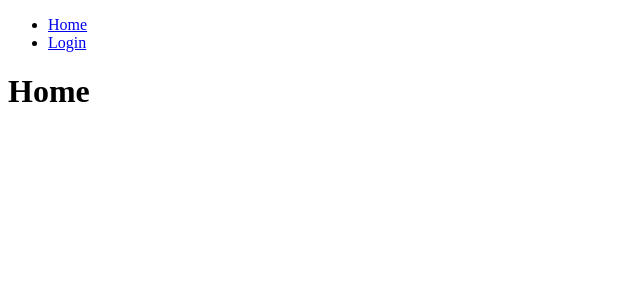
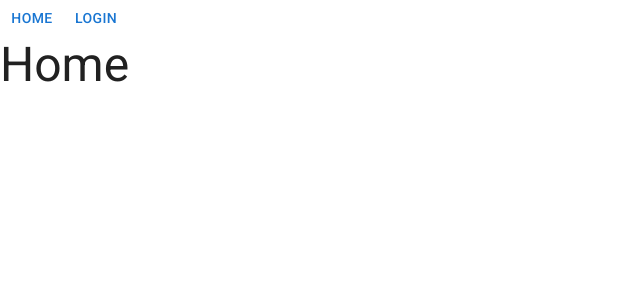
Before and after one commit to mikechatzis/ft_transcendence, a React (Create React App) app in the folder front_end/: page / in a window 1280 px wide. Shown: the top 300 px of the page, without its empty margins (0-640 px from the left). Built offline with nearby package versions, Linux system fonts and the light colour scheme.

Commit message:
mui setup

```diff
--- a/front_end/package.json
+++ b/front_end/package.json
@@ -3,6 +3,10 @@
   "version": "0.1.0",
   "private": true,
   "dependencies": {
+    "@emotion/react": "^11.10.0",
+    "@emotion/styled": "^11.10.0",
+    "@mui/icons-material": "^5.10.2",
+    "@mui/material": "^5.10.2",
     "@testing-library/jest-dom": "^5.16.5",
     "@testing-library/react": "^13.3.0",
     "@testing-library/user-event": "^13.5.0",
--- a/front_end/public/index.html
+++ b/front_end/public/index.html
@@ -24,6 +24,7 @@
       work correctly both with client-side routing and a non-root public URL.
       Learn how to configure a non-root public URL by running `npm run build`.
     -->
+	<link rel="stylesheet" href="https://fonts.googleapis.com/css?family=Roboto:300,400,500,700&display=swap" />
     <title>React App</title>
   </head>
   <body>
--- a/front_end/src/App.tsx
+++ b/front_end/src/App.tsx
@@ -1,5 +1,6 @@
 import React from 'react';
 import {Route, Routes} from 'react-router-dom';
+import CssBaseline from '@mui/material/CssBaseline'
 import Home from './pages/Home'
 import Menu from './components/Menu'
 import Login from './pages/Login'
@@ -8,6 +9,7 @@
 const App: React.FC = () => {
 	return (
 		<>
+		<CssBaseline />
 		<Menu />
 		<Routes>
 			<Route path="/" element={<Home />} />
--- a/front_end/src/components/Menu.tsx
+++ b/front_end/src/components/Menu.tsx
@@ -1,14 +1,14 @@
 import React from 'react';
-import {Link} from 'react-router-dom'
+import {useNavigate} from 'react-router-dom'
+import Button from '@mui/material/Button'
 
 const Menu: React.FC = () => {
+	const navigate = useNavigate()
 	return (
-		<nav>
-			<ul>
-				<li><Link to="/">Home</Link></li>
-				<li><Link to="/login">Login</Link></li>
-			</ul>
-		</nav>
+		<div>
+			<Button onClick={() => (navigate("/"))}>Home</Button>
+			<Button onClick={() => (navigate("/login"))}>Login</Button>
+		</div>
 	)
 }
 
--- a/front_end/src/pages/Error404.tsx
+++ b/front_end/src/pages/Error404.tsx
@@ -1,9 +1,10 @@
 import React from 'react'
+import Typography from '@mui/material/Typography'
 
 const Error404: React.FC = () => {
 	return (
 		<>
-			<h1>You got lost somewhere...</h1>
+			<Typography variant="h3">You got lost somewhere...</Typography>
 			<img src="https://http.cat/404" alt="cat" />
 		</>
 	)
--- a/front_end/src/pages/Home.tsx
+++ b/front_end/src/pages/Home.tsx
@@ -1,8 +1,9 @@
 import React from 'react';
+import Typography from '@mui/material/Typography'
 
 const Home: React.FC = () => {
 
-	return <h1>Home</h1>
+	return <Typography variant="h3">Home</Typography>
 }
 
 export default Home
```
Also changed, not shown: 1 other file (tests, documents, lock files or other folders).
